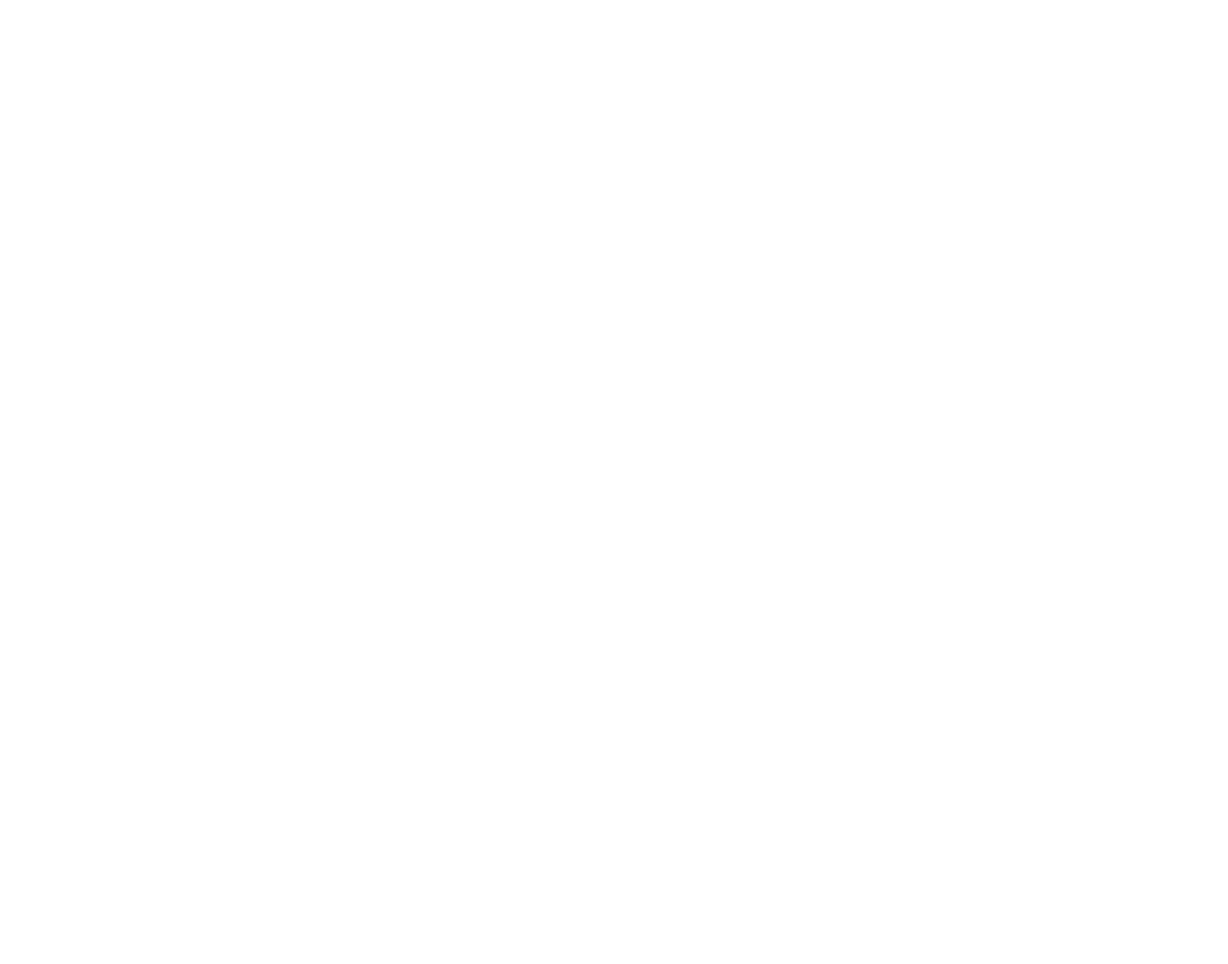
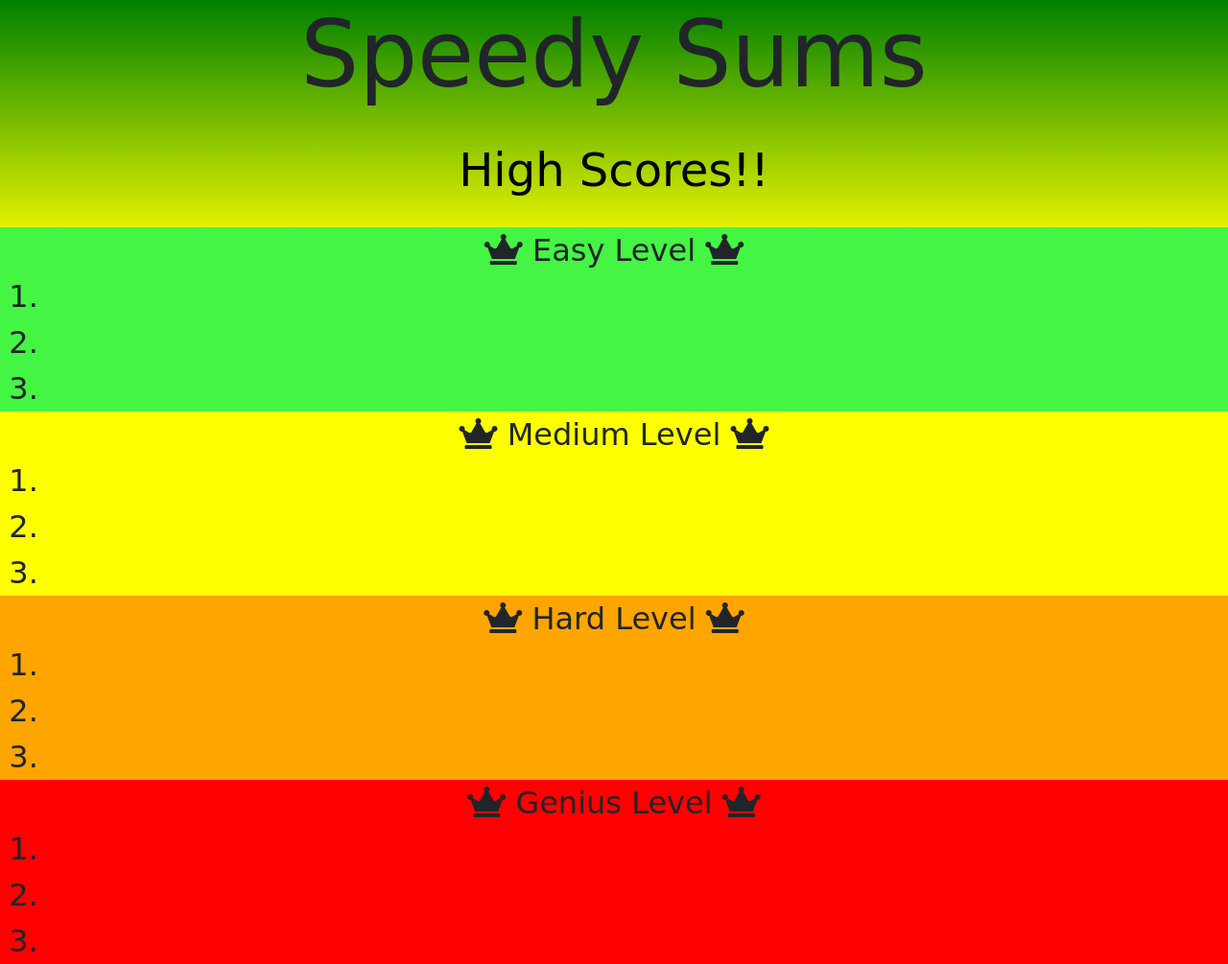
Before and after one commit to JamieWilson2000/SpeedySumsMS2, a plain HTML site: page highscores.html in a window 1280 px wide. Shown: the whole page at 96% size. Before the commit the page ends 800 px from the top, so only its background shows below. Drawn offline with nearby package versions, Linux system fonts and the light colour scheme; a web font is replaced by a local one.

Commit message:
Created high scores page, added icons to the page

```diff
--- a/assets/css/style.css
+++ b/assets/css/style.css
@@ -20,6 +20,7 @@ body {
 
 #start-button {
     width: 50%;
+    border: 1px solid black;
     border-radius: 10px;
     margin-top: 100px;
     margin-left: auto;
@@ -30,7 +31,7 @@ body {
 }
 
 #high-score {
-    margin-top: 175px;
+    margin-top: 130px;
     font-family: 'Londrina Solid', cursive;
     font-weight: 300;
     font-size: 2.5rem;
@@ -40,6 +41,11 @@ body {
     margin-top: 10px;
     font-family: 'Londrina Solid', cursive;
     font-size: 2rem;
+}
+
+ol {
+    padding-left: 50px;
+    margin: 0;
 }
 
 /*************** Landing Page ***************/
@@ -234,6 +240,32 @@ a:hover {
     background: red;
 }
 
+/********************* High Scores Page ******************/
+
+#easy-scores {
+    font-family: 'Londrina Solid', cursive;
+    font-size: 2rem;
+    background-color: rgb(68, 245, 68);
+}
+
+#medium-scores {
+    font-family: 'Londrina Solid', cursive;
+    font-size: 2rem;
+    background-color: yellow;
+}
+
+#hard-scores {
+    font-family: 'Londrina Solid', cursive;
+    font-size: 2rem;
+    background-color: orange;
+}
+
+#genius-scores {
+    font-family: 'Londrina Solid', cursive;
+    font-size: 2rem;
+    background-color: red;
+}
+
 @media (max-width: 576px) {
     h1 {
         padding-top: 30%;
--- a/highscores.html
+++ b/highscores.html
@@ -4,34 +4,57 @@
 <head>
     <meta charset="UTF-8">
     <meta name="viewport" content="width=device-width, initial-scale=1.0">
-    <title>Tonight I Fancy..</title>
+    <title>Speedy Sums</title>
     <link rel="stylesheet" href="https://maxcdn.bootstrapcdn.com/bootstrap/4.2.1/css/bootstrap.min.css"
         type="text/css" />
     <link rel="stylesheet" href="https://cdnjs.cloudflare.com/ajax/libs/hover.css/2.1.1/css/hover-min.css"
         type="text/css" />
     <link rel="stylesheet" href="https://stackpath.bootstrapcdn.com/font-awesome/4.7.0/css/font-awesome.min.css"
         type="text/css">
+    <link rel="stylesheet" href="https://pro.fontawesome.com/releases/v5.10.0/css/all.css"
+        integrity="sha384-AYmEC3Yw5cVb3ZcuHtOA93w35dYTsvhLPVnYs9eStHfGJvOvKxVfELGroGkvsg+p" crossorigin="anonymous" />
     <link href="assets/css/style.css" rel="stylesheet" type="text/css" />
 </head>
 
 <body>
 
-    <!-- the first of 4 sections -->
+    <section id="landing-back">
+        <div>
+            <h1 id="title">Speedy Sums</h1>
+            <span id="subtitle">High Scores!!</span><br>
+        </div>
 
-    <div id="firstdiv"></div>
+        <div id="easy-scores"><span><i class="fas fa-crown"></i> Easy Level <i class="fas fa-crown"></i></span>
+            <ol>
+                <li></li>
+                <li></li>
+                <li></li>
+            </ol>
+        </div>
+        <div id="medium-scores"><span><i class="fas fa-crown"></i> Medium Level <i class="fas fa-crown"></i></span>
+            <ol>
+                <li></li>
+                <li></li>
+                <li></li>
+            </ol>
+        </div>
+        <div id="hard-scores"><span><i class="fas fa-crown"></i> Hard Level <i class="fas fa-crown"></i></span>
+            <ol>
+                <li></li>
+                <li></li>
+                <li></li>
+            </ol>
+        </div>
+        <div id="genius-scores"><span><i class="fas fa-crown"></i> Genius Level <i class="fas fa-crown"></i></span>
+            <ol>
+                <li></li>
+                <li></li>
+                <li></li>
+            </ol>
+        </div>
 
-    <!-- The second of 4 sections -->
 
-    <div id="seconddiv"></div>
-
-    <!-- The third of 4 sections -->
-
-    <div id="thirddiv"></div>
-
-    <!-- The fourth of 4 sections -->
-
-    <div id="fourthdiv"></div>
-
+    </section>
 </body>
 
 </html>
```
Also changed, not shown: entrypage.html (+4 -4 lines).
